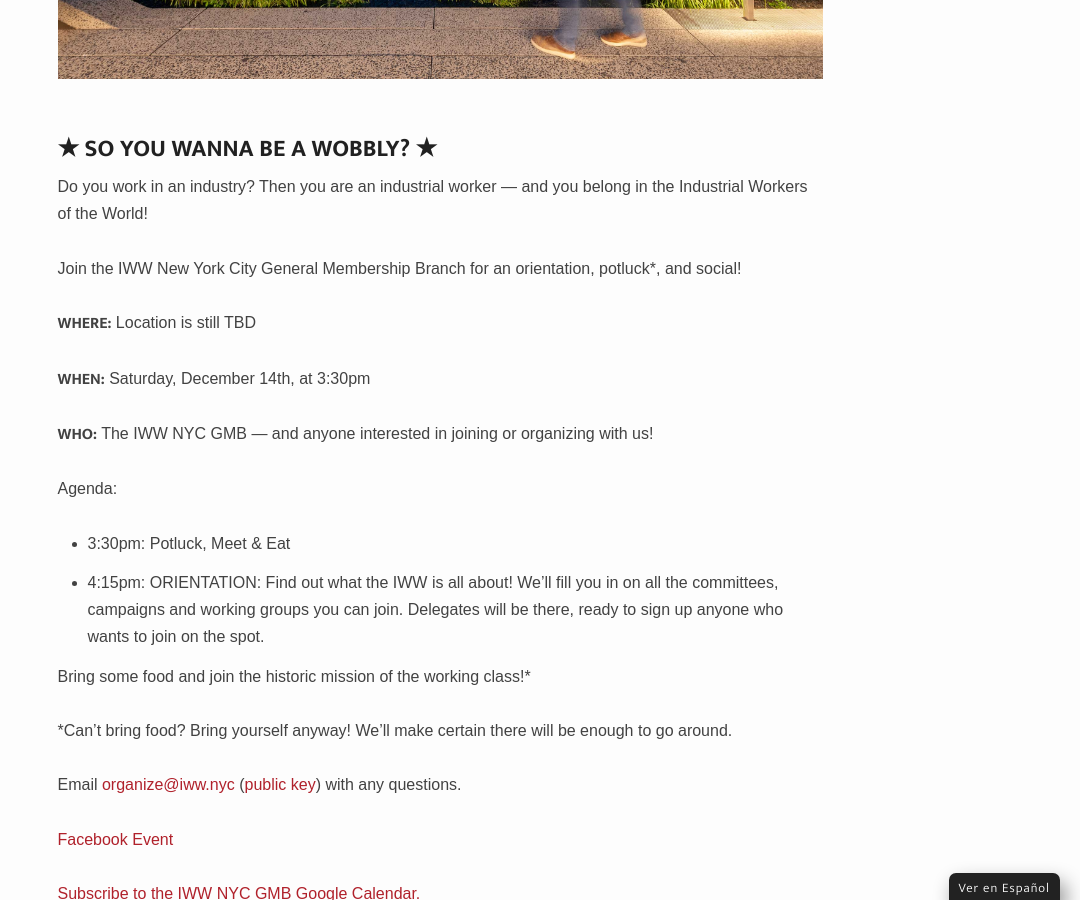
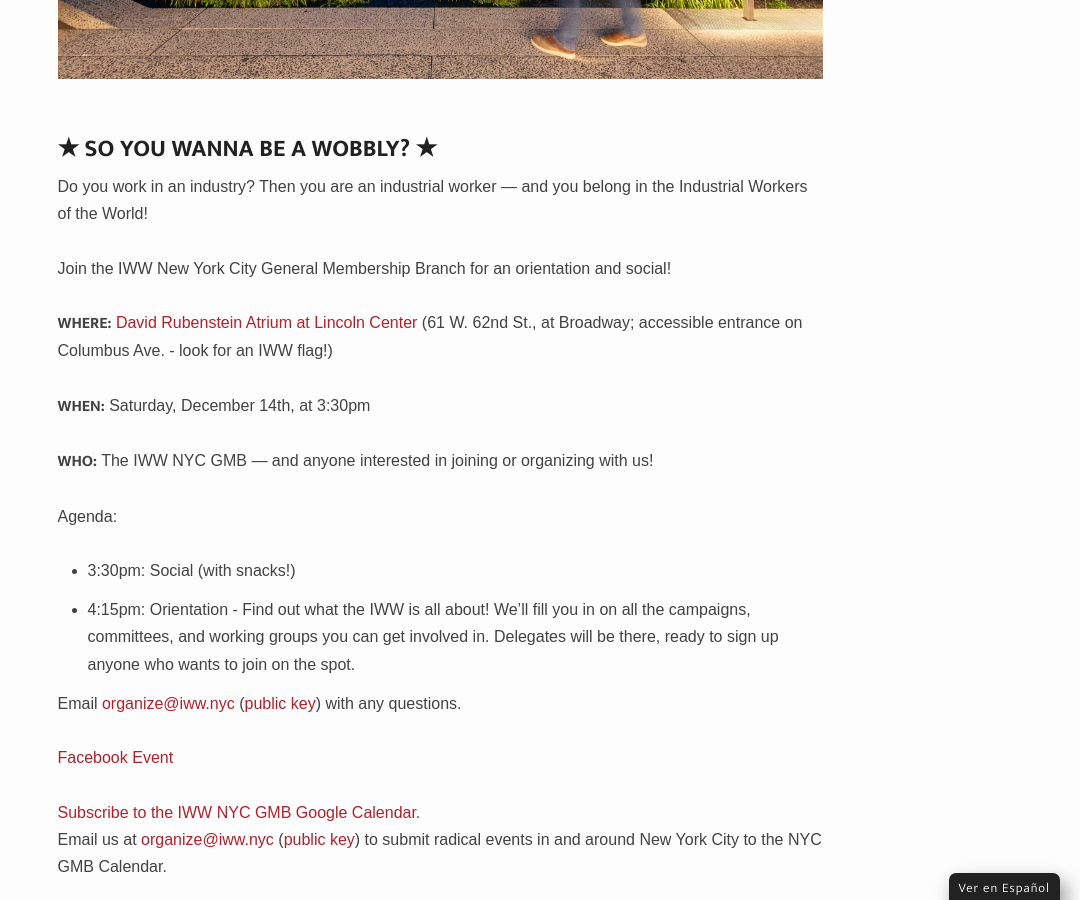
Before and after one commit to IWW-NYC-GMB/iww.nyc, a Jekyll site: the page built from _events/december-2019-orientation.md, in a window 1280 px wide and 900 px high, scrolled down 1197 px. Shown: the whole window, without its empty margins (200-1280 px from the left). Built offline with Jekyll 4.4.1, drawn with Linux system fonts in a browser that asks for light colours; some web fonts are replaced; some of the changed text lies outside the part shown.

Commit message:
Update december-2019-orientation.md

```diff
--- a/_events/december-2019-orientation.md
+++ b/_events/december-2019-orientation.md
@@ -1,6 +1,6 @@
 ---
 layout: event
-title: December IWW Orientation, Potluck, & Social
+title: December IWW Orientation & Social
 date: 'Saturday, December 14, 2019'
 time: '3:30 PM - 5:30 PM'
 ---
@@ -9,9 +9,9 @@
 
 Do you work in an industry? Then you are an industrial worker — and you belong in the Industrial Workers of the World!
 
-Join the IWW New York City General Membership Branch for an orientation, potluck*, and social!
+Join the IWW New York City General Membership Branch for an orientation and social!
 
-**WHERE:** Location is still TBD
+**WHERE:** [David Rubenstein Atrium at Lincoln Center](http://www.lincolncenter.org/venue/david-rubenstein-atrium) (61 W. 62nd St., at Broadway; accessible entrance on Columbus Ave. - look for an IWW flag!)
 
 **WHEN:** Saturday, December 14th, at 3:30pm
 
@@ -19,12 +19,8 @@
 
 Agenda:
 
-* 3:30pm: Potluck, Meet & Eat
-* 4:15pm: ORIENTATION: Find out what the IWW is all about! We’ll fill you in on all the committees, campaigns and working groups you can join. Delegates will be there, ready to sign up anyone who wants to join on the spot.
-
-Bring some food and join the historic mission of the working class!*
-
-*Can’t bring food? Bring yourself anyway! We’ll make certain there will be enough to go around.
+* 3:30pm: Social (with snacks!)
+* 4:15pm: Orientation - Find out what the IWW is all about! We’ll fill you in on all the campaigns, committees, and working groups you can get involved in. Delegates will be there, ready to sign up anyone who wants to join on the spot.
 
 Email <mailto:organize@iww.nyc> ([public key](/assets/keys/publickey.organize@iww.nyc.asc)) with any questions.
 
```
